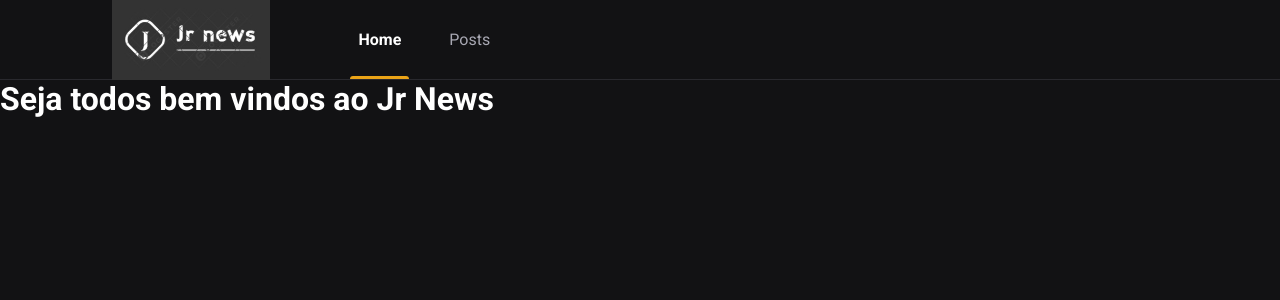
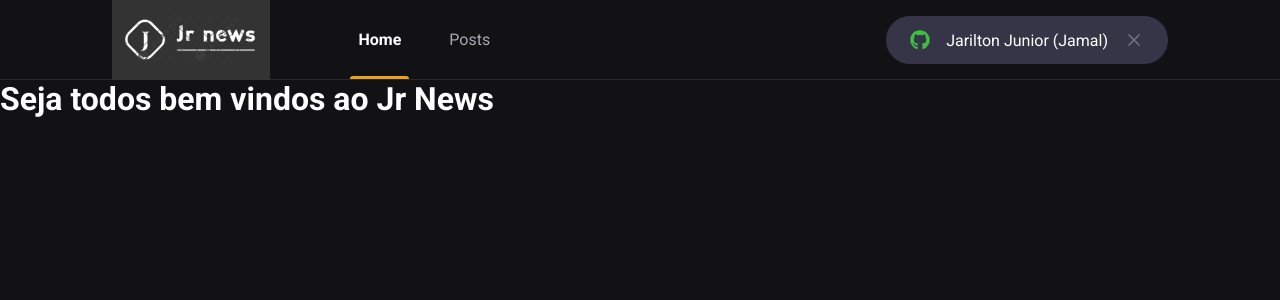
Before and after one commit to jarilton/JrNews, a Next.js app: page / in a window 1280 px wide. Shown: the top 300 px of the page. Built offline with nearby package versions, Linux system fonts and the light colour scheme.

Commit message:
Component SignInButton

```diff
--- a/package.json
+++ b/package.json
@@ -11,6 +11,7 @@
     "next": "12.0.10",
     "react": "17.0.2",
     "react-dom": "17.0.2",
+    "react-icons": "^4.3.1",
     "sass": "^1.49.7"
   },
   "devDependencies": {
--- /dev/null
+++ b/src/components/Header/SignInButton/index.tsx
@@ -0,0 +1,28 @@
+import { FaGithub } from 'react-icons/fa'
+import { FiX } from 'react-icons/fi'
+
+import styles from './styles.module.scss'
+
+export function SignInButton() {
+    const isUserLoggedIn = true;
+
+    return isUserLoggedIn ? (
+        <button
+        type="button"
+        className={styles.signInButton}
+    >
+        <FaGithub color='#3FBF3F'/>
+        Jarilton Junior (Jamal)
+        <FiX color="#737380" className={styles.closeIcon}/>
+    </button>
+    ) : (
+        <button
+        type="button"
+        className={styles.signInButton}
+    >
+        <FaGithub color='#eba417'/>
+        Sign in with Github
+    </button>
+    );
+
+}
--- /dev/null
+++ b/src/components/Header/SignInButton/styles.module.scss
@@ -0,0 +1,33 @@
+.signInButton {
+    height: 3rem;
+    border-radius: 3rem;
+    background: var(--gray-850);
+    border: 0;
+    padding: 0 1.5rem;
+
+    display: flex;
+    align-items: center;
+    justify-content: center;
+
+    color: var(--white);
+
+    svg {
+        width: 20px;
+        height: 20px;
+    }
+
+    svg:first-child {
+        margin-right: 1rem;
+    }
+
+    svg.closeIcon {
+        margin-left: 1rem;
+    }
+
+    transition: filter 0.2s;
+
+    &:hover {
+        filter: brightness(0.8);
+    }
+
+}
--- a/src/components/Header/index.tsx
+++ b/src/components/Header/index.tsx
@@ -1,3 +1,4 @@
+import { SignInButton } from './SignInButton'
 import styles from './styles.module.scss'
 
 export function Header() {
@@ -10,6 +11,8 @@
                         <a className={styles.active}>Home</a>
                         <a>Posts</a>
                     </nav>
+
+                    <SignInButton />
                 </div>
             </header>
         </>
--- a/src/components/Header/styles.module.scss
+++ b/src/components/Header/styles.module.scss
@@ -56,4 +56,11 @@
             }
         }
     }
+
+    button {
+        //botão ao máximo para direita
+        margin-left: auto;
+    }
+
+
 }
--- a/src/styles/global.scss
+++ b/src/styles/global.scss
@@ -10,6 +10,7 @@
     --gray-100: #e1e1e6;
     --gray-300: #a8a8b3;
     --gray-800: #29292e;
+    --gray-850: #353547;
     --gray-900: #121214;
 
     --cyan-500: #61dafb;
```
Also changed, not shown: 1 other file (tests, documents, lock files or other folders).
